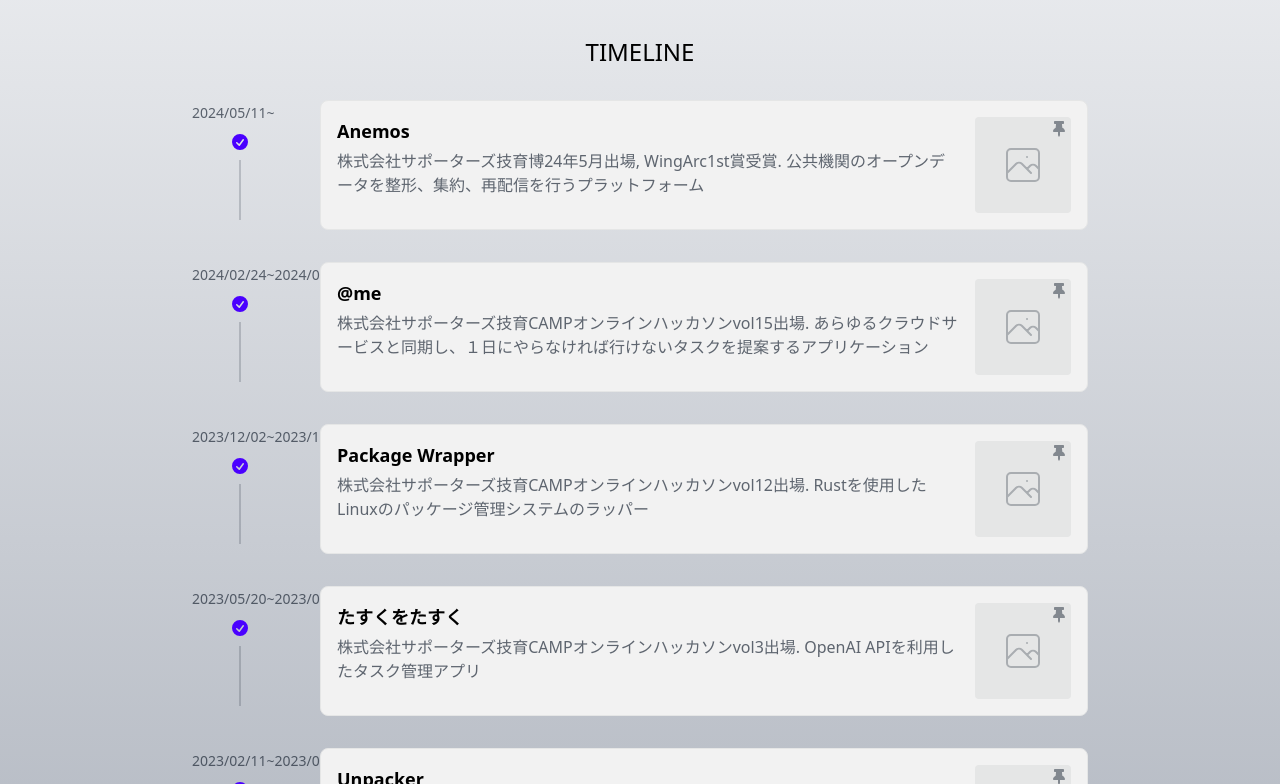
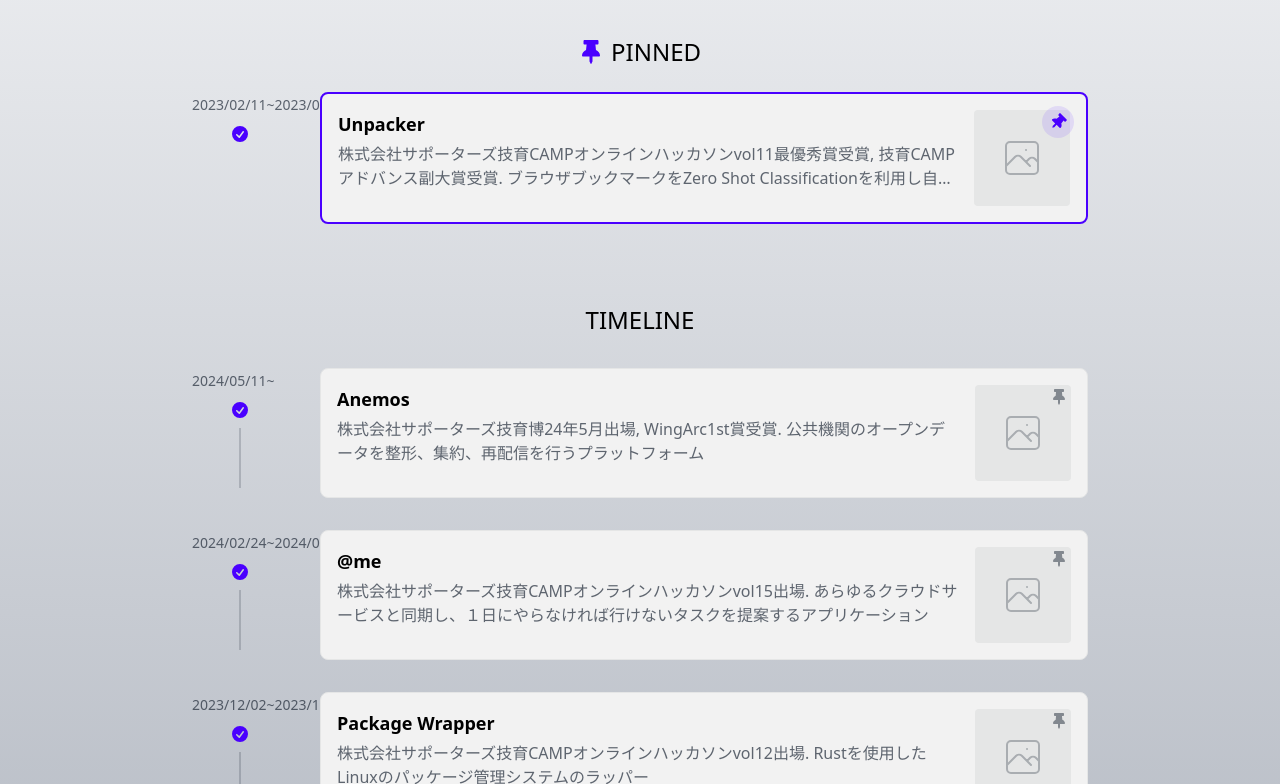
Before and after one commit to Walkmana-25/profile, a Next.js app: page /work in a window 1280 px wide. Shown: the part 216-1000 px from the top of the page. Built offline with nearby package versions, Linux system fonts and the light colour scheme.

Commit message:
feat: enhance WorkDetail component with overview section and improved tech stack display

```diff
--- a/src/app/work/page.tsx
+++ b/src/app/work/page.tsx
@@ -1,69 +1,55 @@
 "use client";
 
-import { useState, useEffect } from "react";
+import { FaThumbtack } from "react-icons/fa";
 import { TimelineItem } from "@/components/work";
-import { getAllWorks, sortWorksByPinAndDate } from "@/lib/works";
-
-const PINNED_STORAGE_KEY = "pinned-works";
+import { getAllWorks } from "@/lib/works";
 
 export default function Page() {
-  const [pinnedIds, setPinnedIds] = useState<Set<string>>(new Set());
-  const [mounted, setMounted] = useState(false);
+  const allWorks = getAllWorks();
+  const pinnedWorks = allWorks.filter((work) => work.isPinned);
+  const unpinnedWorks = allWorks.filter((work) => !work.isPinned);
 
-  useEffect(() => {
-    setMounted(true);
-    const stored = localStorage.getItem(PINNED_STORAGE_KEY);
-    if (stored) {
-      try {
-        setPinnedIds(new Set(JSON.parse(stored)));
-      } catch {
-        // ignore parse errors
-      }
-    }
-  }, []);
-
-  useEffect(() => {
-    if (mounted) {
-      localStorage.setItem(
-        PINNED_STORAGE_KEY,
-        JSON.stringify([...pinnedIds])
-      );
-    }
-  }, [pinnedIds, mounted]);
-
-  const handlePinToggle = (id: string) => {
-    setPinnedIds((prev) => {
-      const next = new Set(prev);
-      if (next.has(id)) {
-        next.delete(id);
-      } else {
-        next.add(id);
-      }
-      return next;
-    });
-  };
-
-  const allWorks = getAllWorks();
-  const sortedWorks = sortWorksByPinAndDate(
-    allWorks.map((work) => ({
-      ...work,
-      isPinned: pinnedIds.has(work.id),
-    })),
-    pinnedIds
-  );
+  // Sort unpinned works by date (newer first)
+  const sortedUnpinnedWorks = [...unpinnedWorks].sort((a, b) => {
+    const yearA = parseInt(a.date.match(/\d{4}/)?.[0] || "0", 10);
+    const yearB = parseInt(b.date.match(/\d{4}/)?.[0] || "0", 10);
+    return yearB - yearA;
+  });
 
   return (
     <main className="min-h-screen w-full flex flex-col items-center py-20 px-4">
       <div className="w-5/6 max-w-4xl">
         <h1 className="text-6xl font-bold text-center mb-8">Works</h1>
+
+        {/* Pinned Section */}
+        {pinnedWorks.length > 0 && (
+          <>
+            <h2 className="mb-6 text-center text-2xl flex items-center justify-center gap-2">
+              <FaThumbtack className="text-primary" />
+              PINNED
+            </h2>
+            <div className="flex flex-col mb-12">
+              {pinnedWorks.map((work, index) => (
+                <TimelineItem
+                  key={work.id}
+                  work={work}
+                  isLast={index === pinnedWorks.length - 1}
+                  onPinToggle={() => {}}
+                />
+              ))}
+            </div>
+          </>
+        )}
+
+        {/* Timeline Section */}
         <h2 className="mb-8 text-center text-2xl">TIMELINE</h2>
         <div className="flex flex-col">
-          {sortedWorks.map((work, index) => (
+          {sortedUnpinnedWorks.map((work, index) => (
             <TimelineItem
               key={work.id}
               work={work}
-              isLast={index === sortedWorks.length - 1}
-              onPinToggle={handlePinToggle}
+              isLast={index === sortedUnpinnedWorks.length - 1}
+              onPinToggle={() => {}}
             />
           ))}
         </div>
--- a/src/components/work/WorkDetail.tsx
+++ b/src/components/work/WorkDetail.tsx
@@ -41,6 +41,12 @@ export function WorkDetail({ work }: WorkDetailProps) {
         )}
       </header>
 
+      {/* Overview */}
+      <section className="mb-8">
+        <h2 className="text-xl font-bold mb-3">Overview</h2>
+        <p className="text-base-content/80 leading-relaxed">{work.summary}</p>
+      </section>
+
       {/* Main Visual */}
       <div className="w-full aspect-video rounded-lg overflow-hidden bg-base-300 mb-8">
         {work.thumbnailUrl ? (
@@ -72,14 +78,14 @@ export function WorkDetail({ work }: WorkDetailProps) {
       {/* Tech Stack */}
       <section className="mb-8">
         <h2 className="text-xl font-bold mb-3">Tech Stack</h2>
-        <div className="flex flex-wrap gap-2">
+        <div className="flex flex-wrap gap-3">
           {work.technologies.map((tech) => (
-            <span
+            <div
               key={tech}
-              className="badge badge-outline badge-primary px-4 py-3"
+              className="flex items-center justify-center px-4 py-2 rounded-full border-2 border-primary bg-primary/10 text-primary text-sm font-medium"
             >
               {tech}
-            </span>
+            </div>
           ))}
         </div>
       </section>
```
